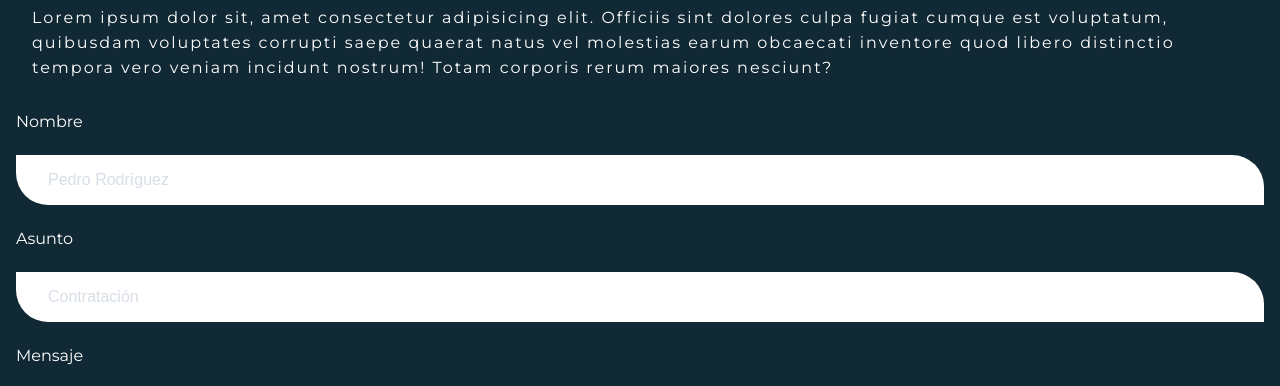
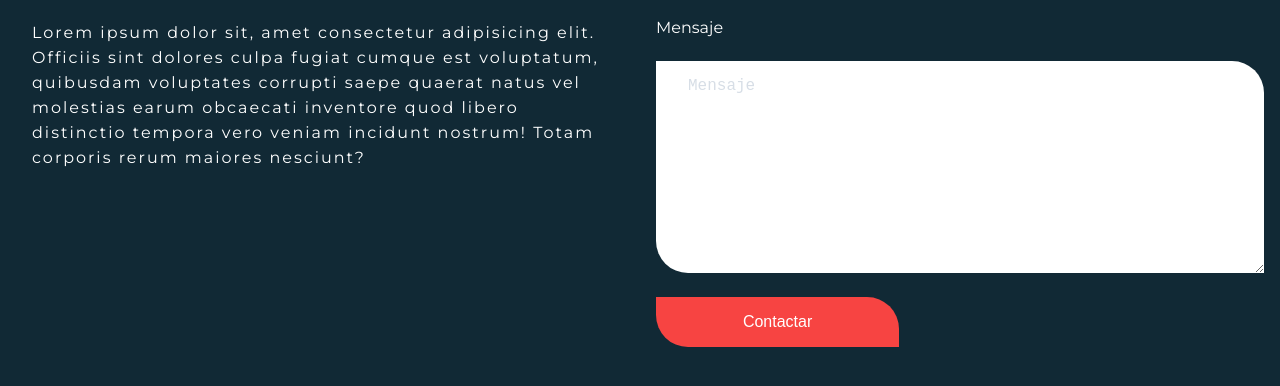
Before and after one commit to JC-Vasquez/Portafolio_PW0219_-00094918-, a plain HTML site: page PrimeParcial/index.html in a window 1280 px wide. Shown: the part 1352-1738 px from the top of the page. Drawn offline with Linux system fonts and the light colour scheme.

Commit message:
arreglando la seccion de contactos

```diff
--- a/PrimeParcial/css/main.css
+++ b/PrimeParcial/css/main.css
@@ -326,11 +326,12 @@ footer .social-links {
         max-width: 1440px;
     }
 }
-/**/
-ul#menu li:last-child a{
+/*cambiando el color de la etiqueta "a" con last-chiild, cuando se pone el maus encima*/
+ul#menu li:last-child a:hover{
     color: red;
 }
 
+/*modificando los enlaces de redes sociales de la seccion big-hero*/
 ul.social-links li a i {
     font-size: 2em;
     padding: 0 20px;
@@ -343,14 +344,54 @@ i{
     padding: 0 0px;
     margin-bottom: 50px;
 }
+
 .social-links {
     margin: 0px;
     margin-bottom: 0px;
     padding: 0em;
 }
+
 ul.social-links {
     margin-bottom: -50px
 }
+
 .big-hero p {
     padding: 0px
 }
+
+.contact-form input[type=submit] {
+    margin-bottom: 50px;
+    }
+
+.green-area article {
+    width: 300px;
+}
+
+@media screen and (min-width: 600px ) {
+    .bio-info, .contact {
+        float: left;
+        width: 50%;
+    }
+
+    .about::after{
+        content: "";
+        display: table;
+        clear: both;
+    }
+
+    .bio-info {
+        width: 50%;
+    }
+
+    .contact-form input[type=submit] {
+        margin-bottom: 50px;
+        }
+
+    .contact {
+        width: 50%;
+    }
+
+    .contact-form input[type=submit] {
+    width: 40%;
+    }
+}
```
